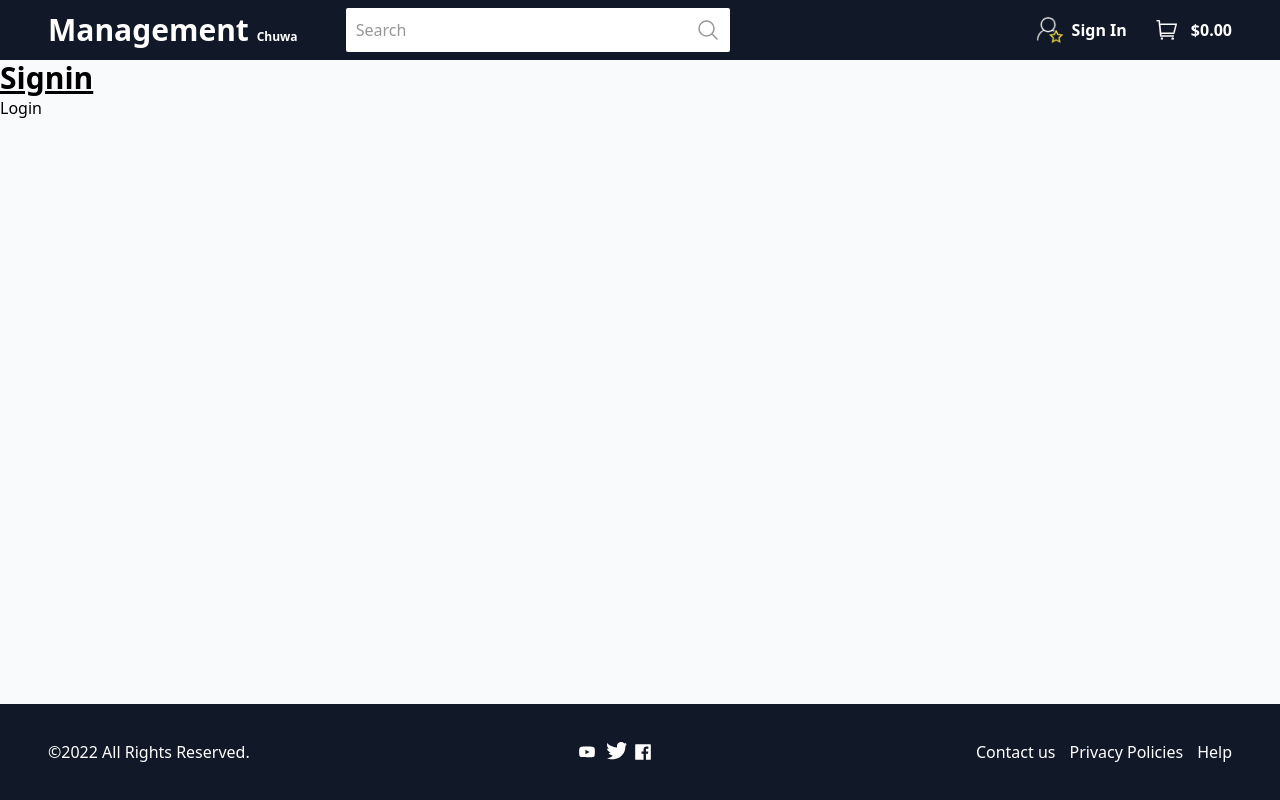
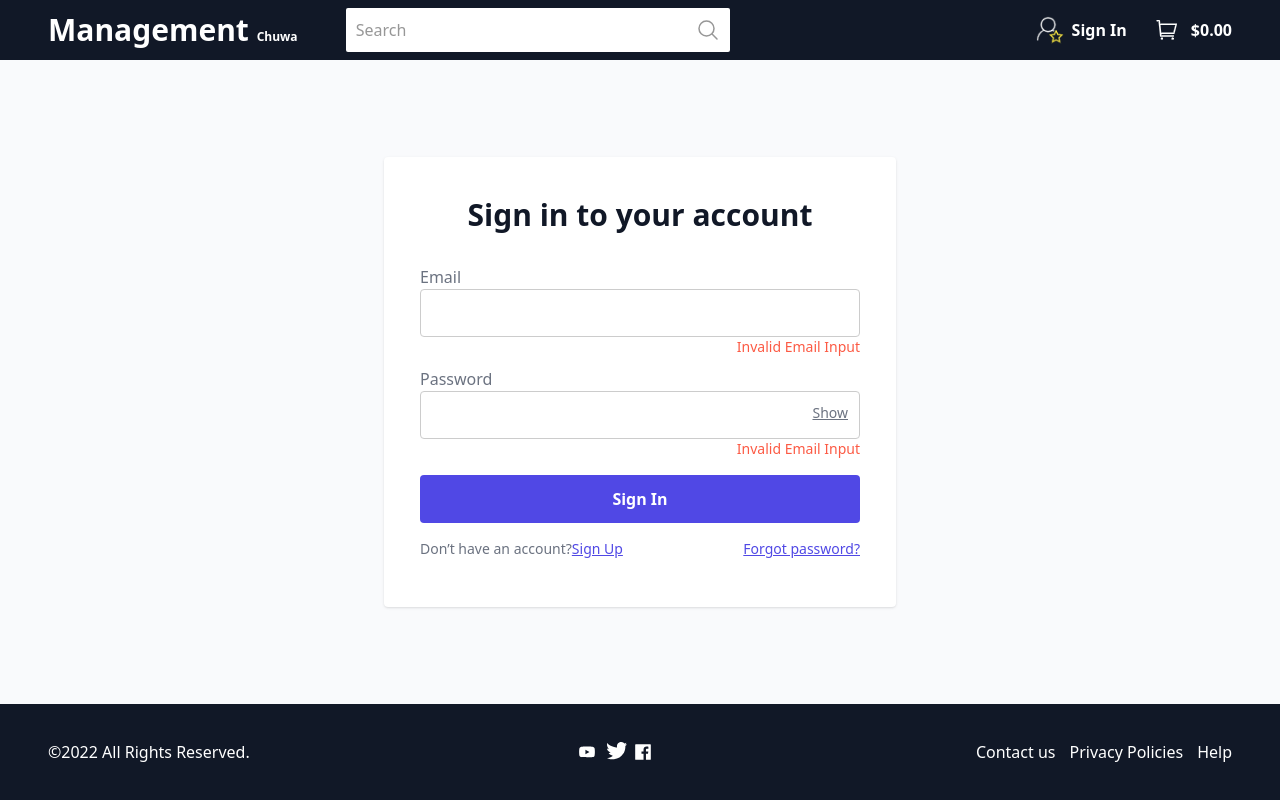
Before and after one commit to phe4/ManagementChuwa, a React (Vite) app in the folder client/: page / in a window 1280 px wide. Built offline with nearby package versions, Linux system fonts and the light colour scheme.

Commit message:
Client side: Finish Sign In UI

```diff
--- a/client/src/main.tsx
+++ b/client/src/main.tsx
@@ -4,6 +4,7 @@ import App from './routes/App.tsx'
 import ErrorPage from "./routes/Error";
 import Signin from "./routes/Signin";
 import Products from "./routes/Products";
+import Signup from "./routes/Signup.tsx";
 import './index.css'
 import {
   createBrowserRouter,
@@ -22,6 +23,11 @@ const router = createBrowserRouter([
         errorElement: <ErrorPage />
       },
       {
+        path: '/signup',
+        element: <Signup />,
+        errorElement: <ErrorPage />
+      },
+      {
         path: '/products',
         element: <Products />,
         errorElement: <ErrorPage />
--- a/client/src/routes/App.tsx
+++ b/client/src/routes/App.tsx
@@ -6,7 +6,7 @@ const App = () => {
   return (
     <div className="w-full h-full flex flex-col overflow-hidden">
       <Header/>
-      <div className="flex-1">
+      <div className="flex-1 flex justify-center items-center">
         <Outlet />
       </div>
       <Footer/>
--- a/client/src/routes/Signin.tsx
+++ b/client/src/routes/Signin.tsx
@@ -1,4 +1,4 @@
-import { useNavigate } from "react-router-dom";
+import { useNavigate, Link } from "react-router-dom";
 
 const Signin = () => {
   const navigate = useNavigate();
@@ -8,12 +8,30 @@ const Signin = () => {
   };
 
   return (
-    <>
-      <h1 className="text-3xl font-bold underline">
-        Signin
-      </h1>
-      <button onClick={login}>Login</button>
-    </>
+    <div className="bg-white shadow rounded w-11/12 max-w-lg max-h-9/10 overflow-y-auto flex flex-col items-center justify-center px-9">
+      <h2 className="text-black-common text-2xl md:text-3xl font-bold pt-10 pb-8 text-center">Sign in to your account</h2>
+      <div className="flex flex-col w-full">
+        <label className="text-base font-normal text-gray">Email</label>
+        <input className="h-12 border border-solid border-gray-border rounded px-1.5 outline-0"/>
+        <span className="text-sm font-normal text-red text-right">Invalid Email Input</span>
+      </div>
+      <div className="flex flex-col w-full mt-2.5">
+        <label className="text-base font-normal text-gray">Password</label>
+        <div className="relative w-full">
+          <input type="password" className="w-full h-12 border border-solid border-gray-border rounded pl-2.5 pr-12 outline-0"/>
+          <span className="absolute right-3 inset-y-1/4 text-sm font-normal text-gray underline cursor-pointer">Show</span>
+        </div>
+        <span className="text-sm font-normal text-red text-right">Invalid Email Input</span>
+      </div>
+      <button className="bg-blue text-white rounded w-full text-base font-semibold py-3 my-4" onClick={login}>Sign In</button>
+      <div className="flex flex-col md:flex-row md:justify-between w-full pb-12">
+        <p className="text-sm font-normal text-gray md:text-left text-center">
+          Don’t have an account?
+          <Link className="font-medium text-sm text-blue underline" to="/signup">Sign Up</Link>
+        </p>
+        <Link className="font-medium text-sm text-blue underline md:text-left text-center mt-3 md:mt-0" to="/signup">Forgot password?</Link>
+      </div>
+    </div>
   )
 }
 
--- /dev/null
+++ b/client/src/routes/Signup.tsx
@@ -0,0 +1,9 @@
+const Signup = () => {
+  return (
+    <>
+      <h1>Sign Up</h1>
+    </>
+  );
+};
+
+export default Signup;
--- a/client/tailwind.config.js
+++ b/client/tailwind.config.js
@@ -21,7 +21,11 @@ export default {
       'yellow': '#FCE944',
       'white': '#FFFFFF'
     },
-    extend: {},
+    extend: {
+      maxHeight: {
+        '9/10': '90%',
+      }
+    },
   },
   plugins: [],
 }
```
